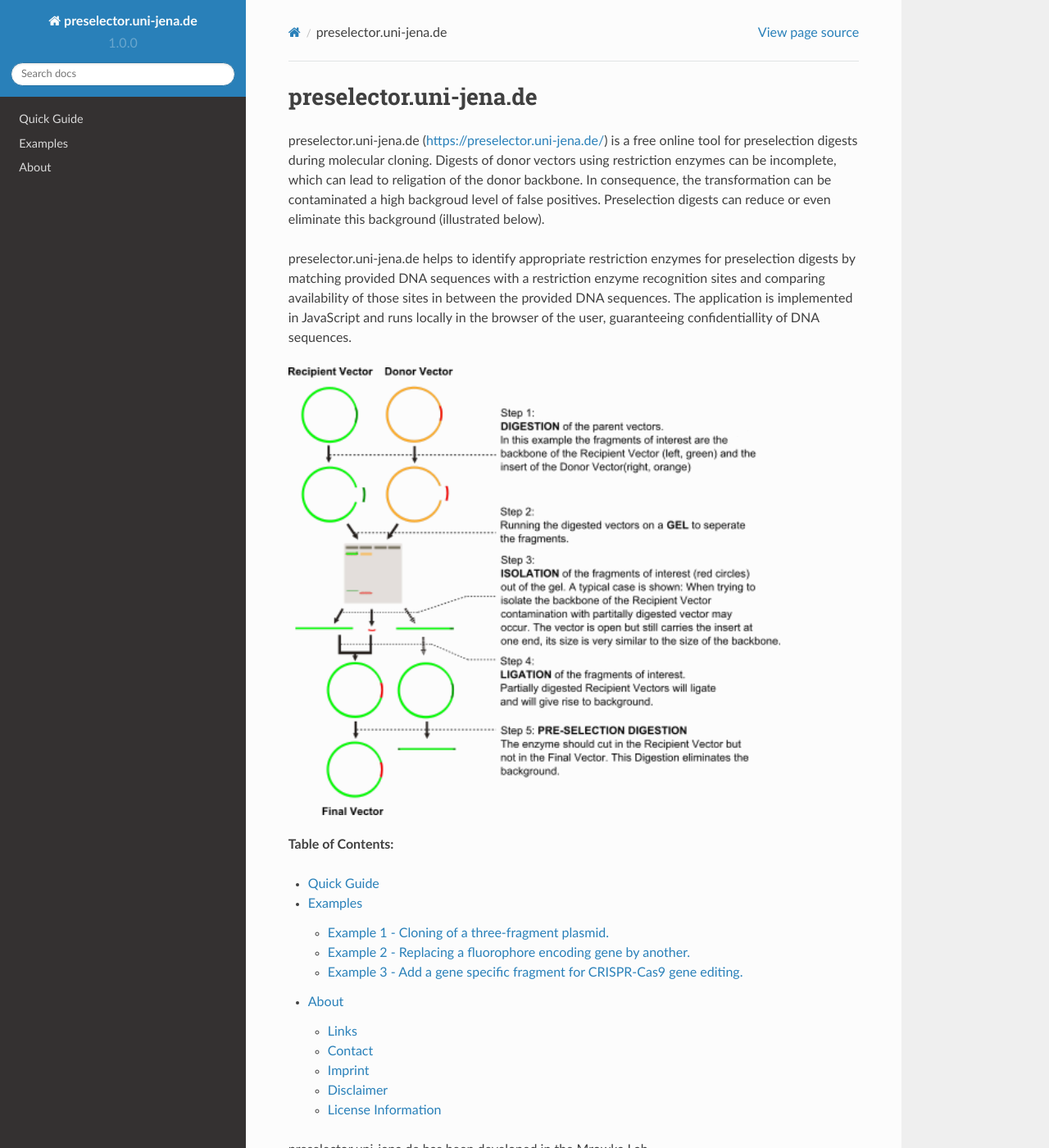
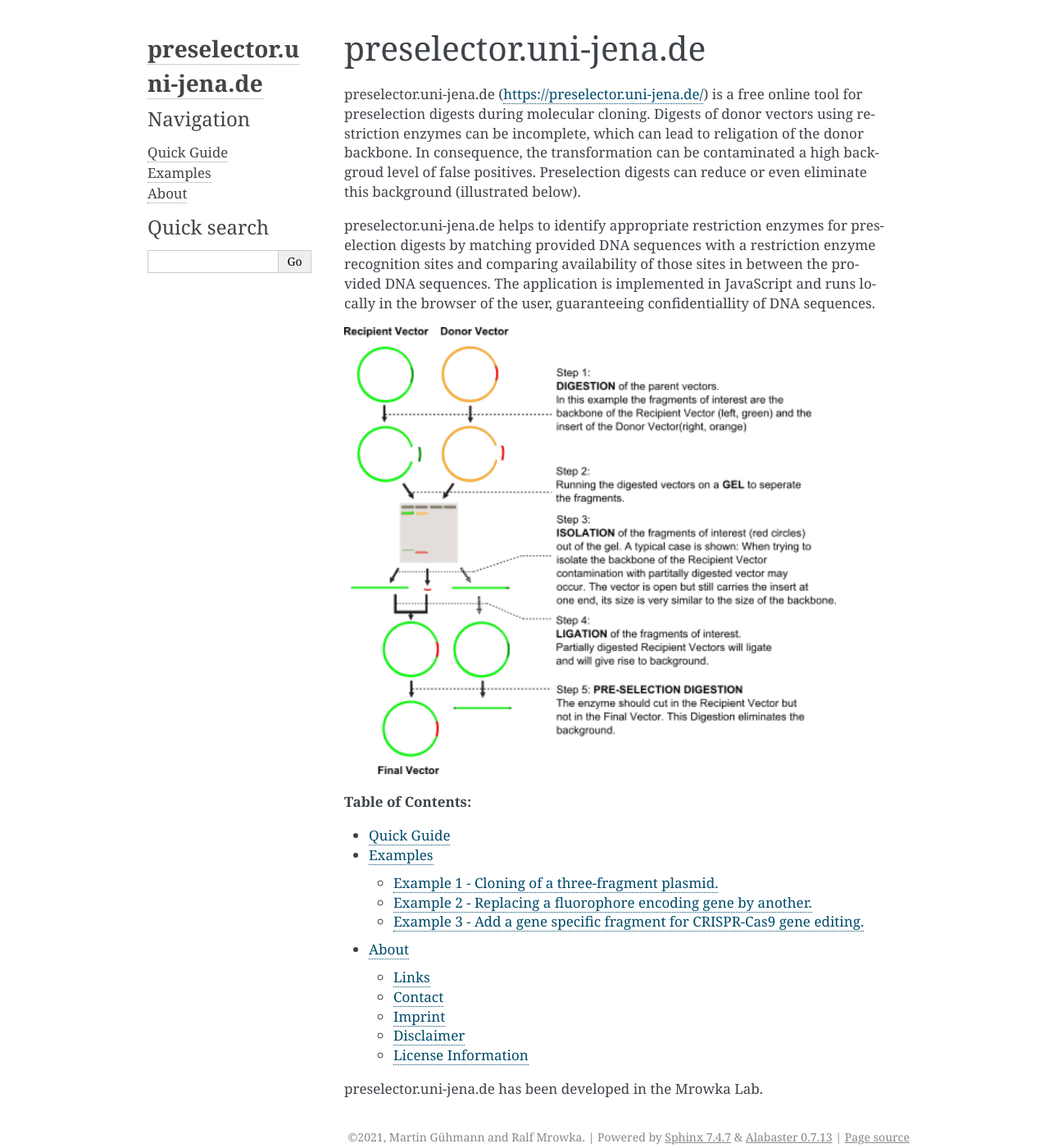
Before and after one commit to MartinGuehmann/preselector, a Sphinx documentation site: the page built from docs/index.rst, in a window 1280 px wide and 1400 px high. Shown: the whole window at 82% size. Built offline with Sphinx 7.4.7, drawn with Linux system fonts in a browser that asks for light colours; some of the changed text lies outside the part shown.

Commit message:
Update conf.py

```diff
--- a/docs/conf.py
+++ b/docs/conf.py
@@ -83,8 +83,7 @@ todo_include_todos = False
 # The theme to use for HTML and HTML Help pages.  See the documentation for
 # a list of builtin themes.
 #
-html_theme = 'sphinx_rtd_theme'
-html_theme_path = ["_themes", ]
+html_theme = 'alabaster'
 
 # Theme options are theme-specific and customize the look and feel of a theme
 # further.  For a list of options available for each theme, see the
```
